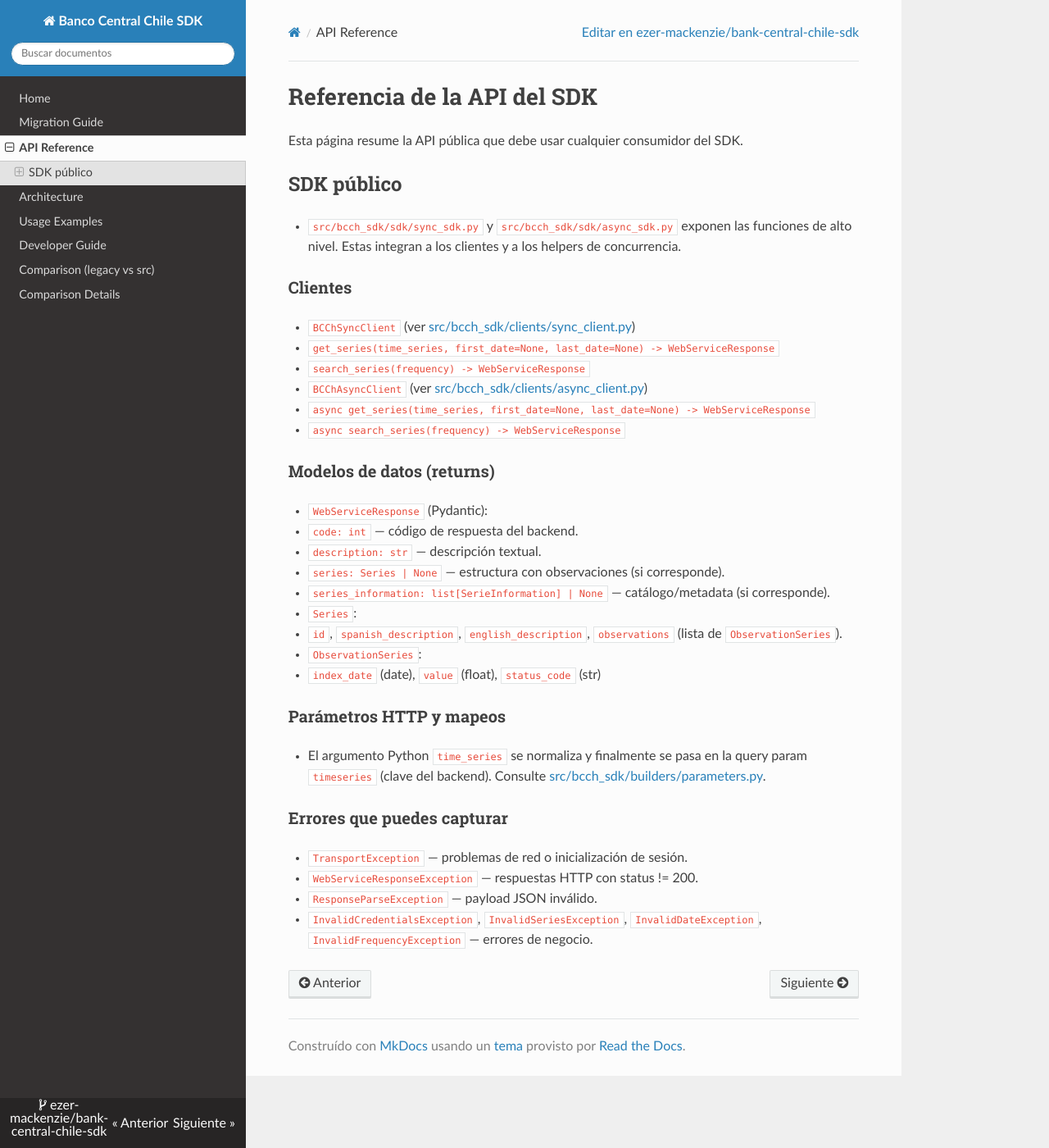
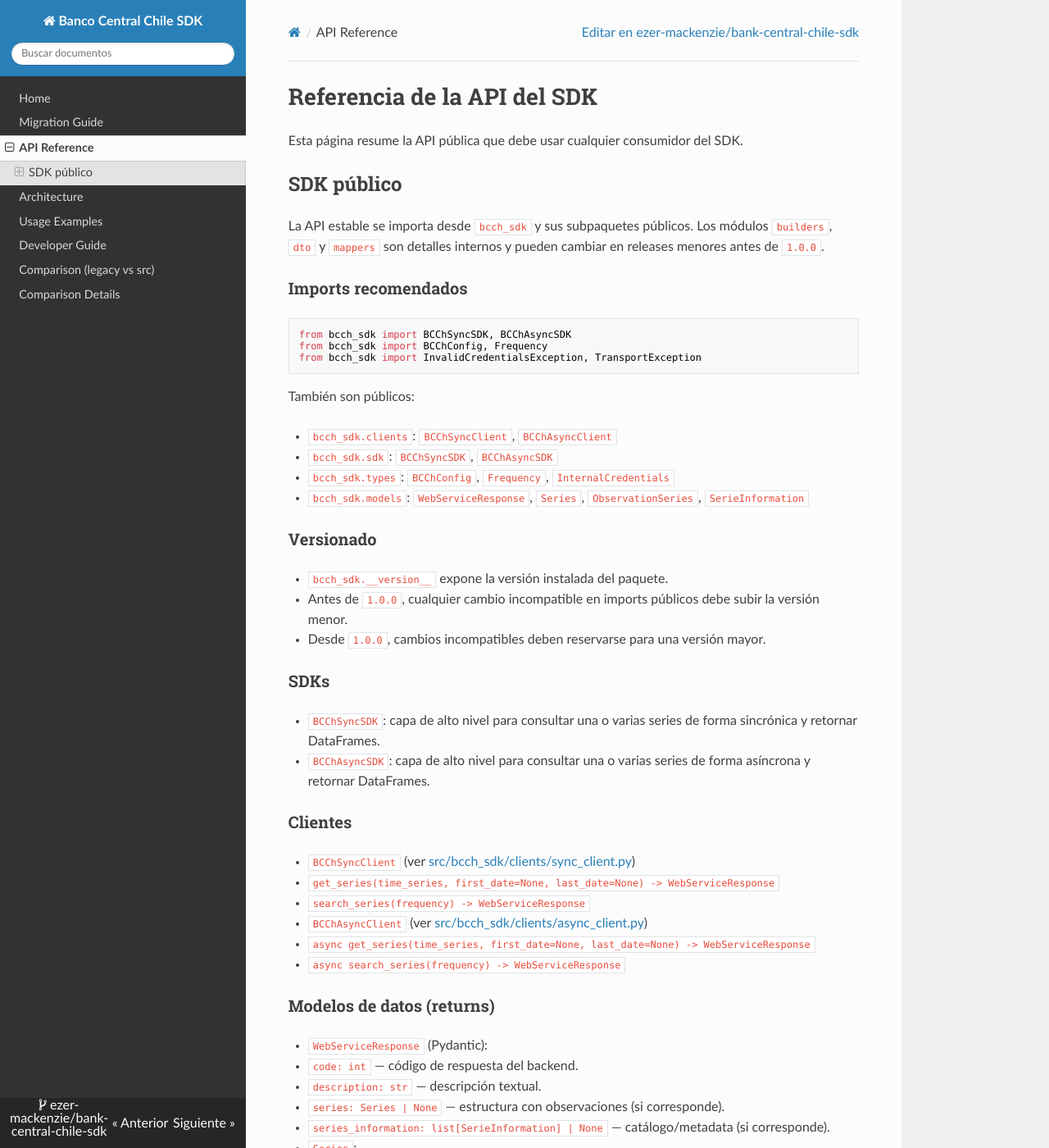
Before and after one commit to ezer-mackenzie/bcch-sdk, an MkDocs documentation site: the page built from docs/api_reference.md, in a window 1280 px wide and 1400 px high. Shown: the whole window at 82% size. Built offline with MkDocs 1.6.1, drawn with Linux system fonts in a browser that asks for light colours; nearby versions of some CDN libraries.

````diff
--- a/docs/api_reference.md
+++ b/docs/api_reference.md
@@ -4,7 +4,33 @@ Esta página resume la API pública que debe usar cualquier consumidor del SDK.
 
 ## SDK público
 
-- `src/bcch_sdk/sdk/sync_sdk.py` y `src/bcch_sdk/sdk/async_sdk.py` exponen las funciones de alto nivel. Estas integran a los clientes y a los helpers de concurrencia.
+La API estable se importa desde `bcch_sdk` y sus subpaquetes públicos. Los módulos `builders`, `dto` y `mappers` son detalles internos y pueden cambiar en releases menores antes de `1.0.0`.
+
+### Imports recomendados
+
+```python
+from bcch_sdk import BCChSyncSDK, BCChAsyncSDK
+from bcch_sdk import BCChConfig, Frequency
+from bcch_sdk import InvalidCredentialsException, TransportException
+```
+
+También son públicos:
+
+- `bcch_sdk.clients`: `BCChSyncClient`, `BCChAsyncClient`
+- `bcch_sdk.sdk`: `BCChSyncSDK`, `BCChAsyncSDK`
+- `bcch_sdk.types`: `BCChConfig`, `Frequency`, `InternalCredentials`
+- `bcch_sdk.models`: `WebServiceResponse`, `Series`, `ObservationSeries`, `SerieInformation`
+
+### Versionado
+
+- `bcch_sdk.__version__` expone la versión instalada del paquete.
+- Antes de `1.0.0`, cualquier cambio incompatible en imports públicos debe subir la versión menor.
+- Desde `1.0.0`, cambios incompatibles deben reservarse para una versión mayor.
+
+### SDKs
+
+- `BCChSyncSDK`: capa de alto nivel para consultar una o varias series de forma sincrónica y retornar DataFrames.
+- `BCChAsyncSDK`: capa de alto nivel para consultar una o varias series de forma asíncrona y retornar DataFrames.
 
 ### Clientes
 
--- a/pyproject.toml
+++ b/pyproject.toml
@@ -1,6 +1,6 @@
 [project]
 name = "bcch-sdk"
-version = "0.4.0"
+version = "0.5.0"
 description = "Python SDK for the Banco Central de Chile SieteRestWS API."
 authors = [
     {name = "Eli-ezer Reuven Ramirez Ruiz",email = "ramirez.ruiz.eliezer.reuven@gmail.com"}
````
Also changed, not shown: CHANGELOG.md (+12 -3 lines), src/bcch_sdk/__init__.py (+16 -0 lines), src/bcch_sdk/_version.py (added, +10 -0 lines), 2 other files.
